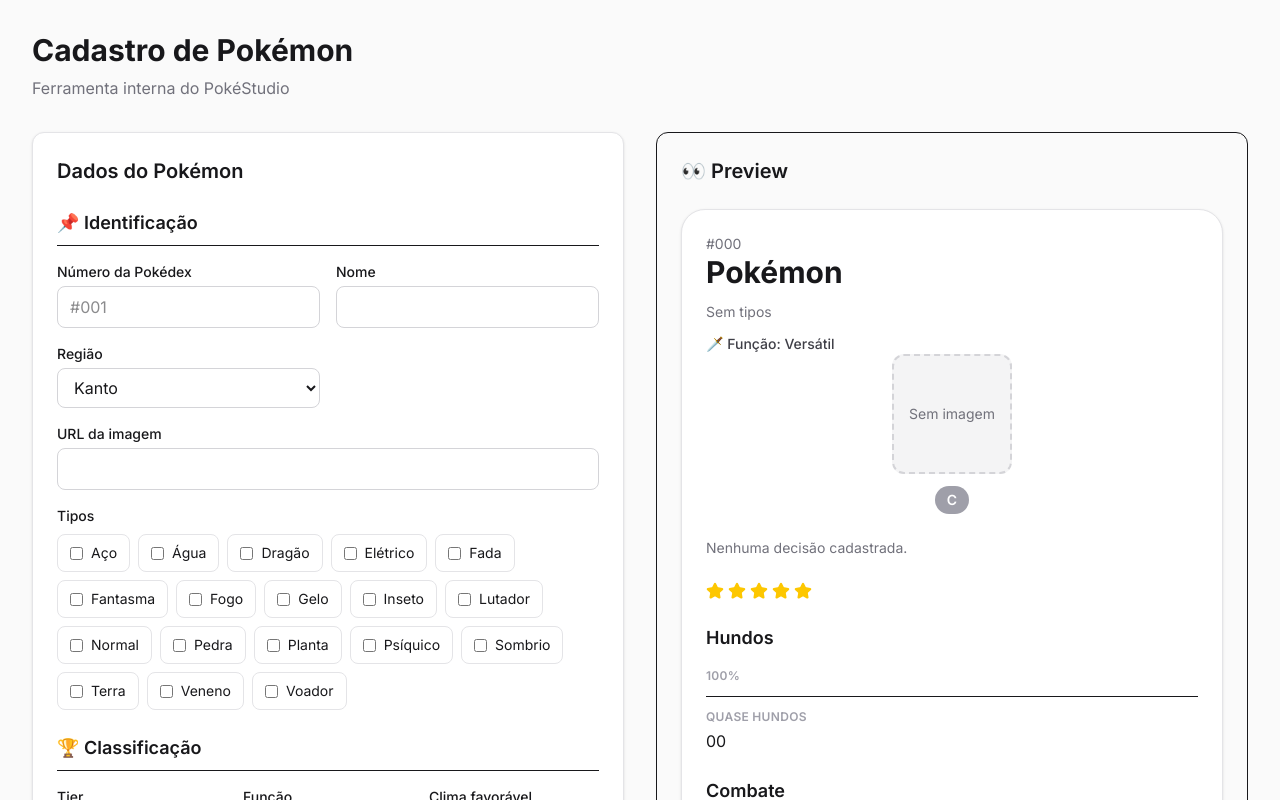
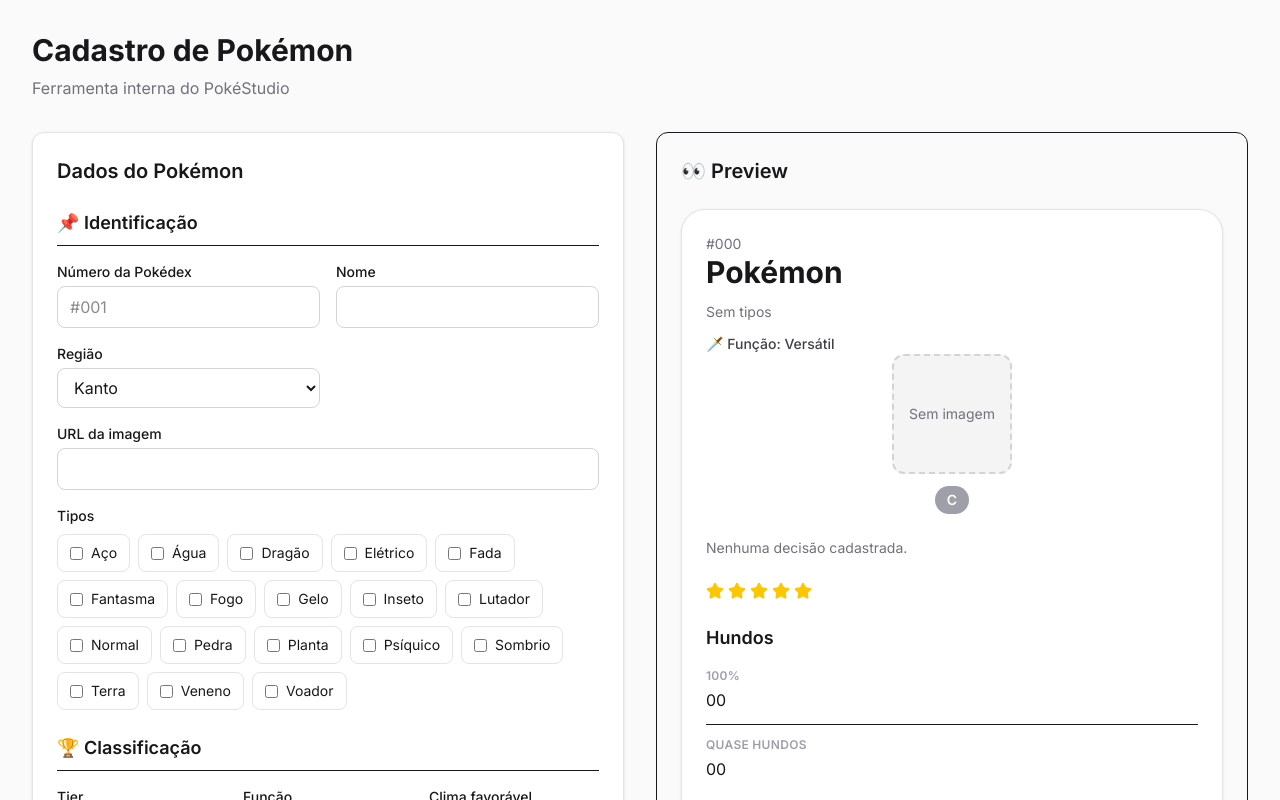
Before and after one commit to aneroliveira/pokestudio, a Next.js app: page /admin in a window 1280 px wide. Shown: the top 800 px of the page. Built offline with nearby package versions, Linux system fonts and the light colour scheme.

Commit message:
fix: Ajuste na variavel com/sem clima

```diff
--- a/components/pokemon/PokemonHundos.tsx
+++ b/components/pokemon/PokemonHundos.tsx
@@ -13,17 +13,17 @@
         <h3 className="mb-1 text-xs font-semibold uppercase tracking-wide text-zinc-400">
           100%
         </h3>
-        {pokemon.hundos.raidNivel20 && (
+        {pokemon.hundos.semClima && (
           <InfoRow
             label="Sem clima"
-            value={pokemon.hundos.raidNivel20}
+            value={pokemon.hundos.semClima}
           />
         )}
 
-        {pokemon.hundos.raidNivel25 && (
+        {pokemon.hundos.comClima && (
           <InfoRow
             label="Com clima"
-            value={pokemon.hundos.raidNivel25}
+            value={pokemon.hundos.comClima}
           />
         )}
 
```
